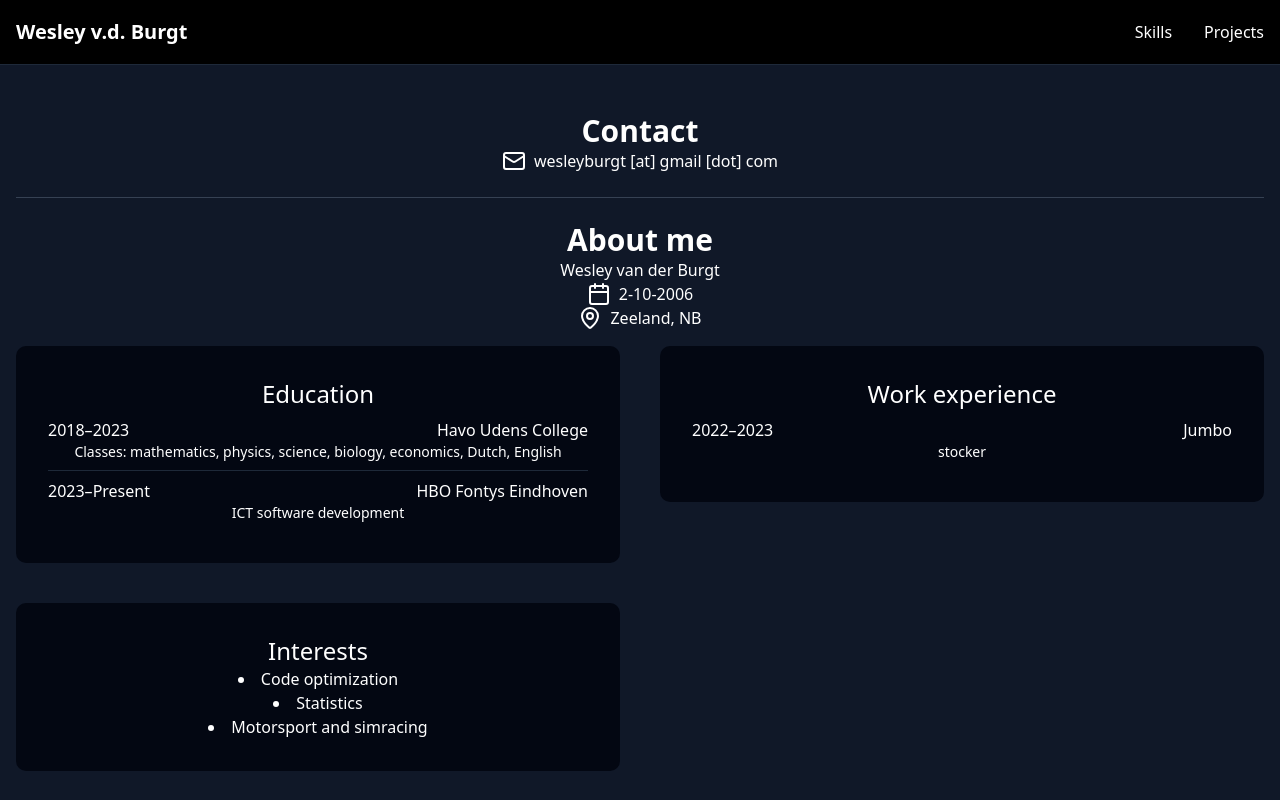
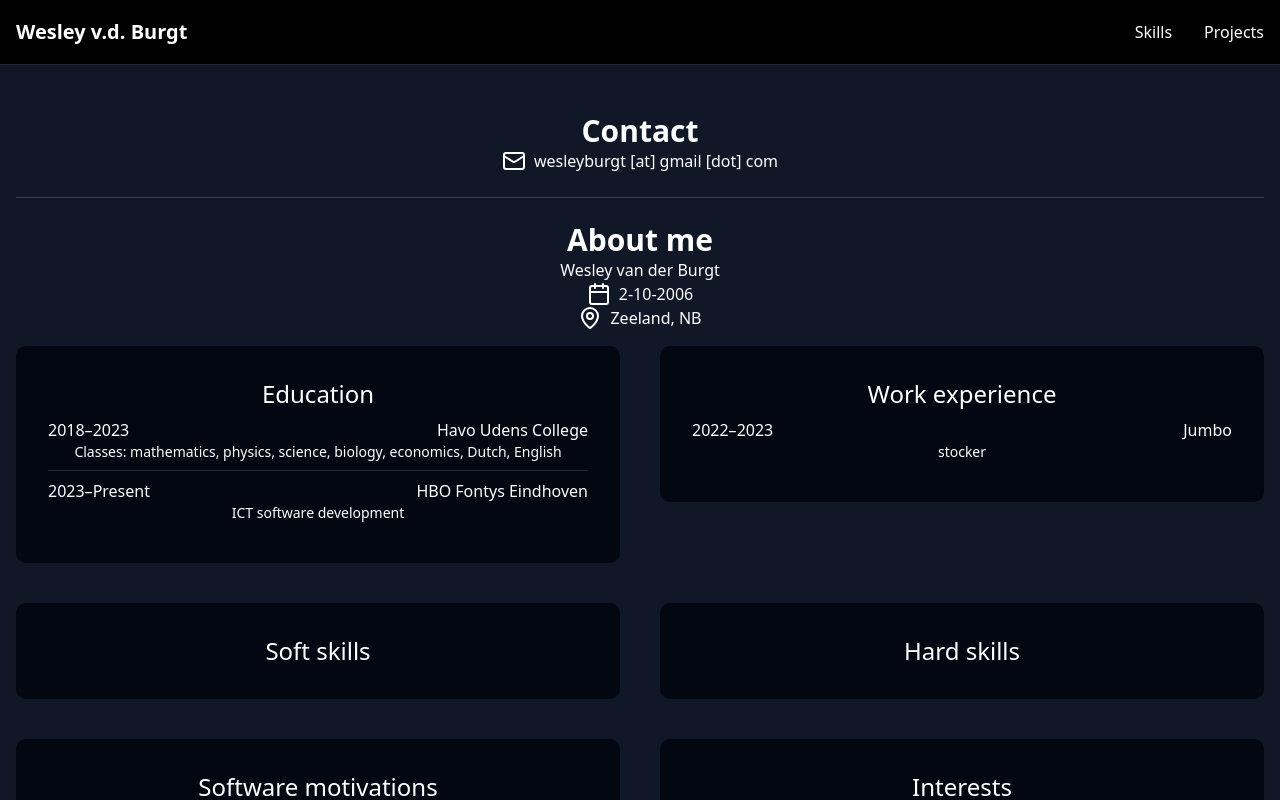
Before and after one commit to WesleyBurgt/cv, a Next.js app: page /cv/ in a window 1280 px wide. Built offline with nearby package versions, Linux system fonts and the light colour scheme.

Commit message:
Added more information sections to homepage

```diff
--- a/src/app/page.tsx
+++ b/src/app/page.tsx
@@ -31,10 +31,21 @@ export default function AboutMe() {
                 <ExperienceSection title="Work experience" items={WorkExperienceList} />
 
                 <div className="p-8 rounded-lg bg-gray-950 h-fit">
-                    <h2 className="text-2xl font-medium">Interests</h2>
+                    <h2 className="text-2xl font-medium">Soft skills</h2>
+                </div>
+                <div className="p-8 rounded-lg bg-gray-950 h-fit">
+                    <h2 className="text-2xl font-medium">Hard skills</h2>
+                </div>
+                <div className="p-8 rounded-lg bg-gray-950 h-fit">
+                    <h2 className="text-2xl font-medium">Software motivations</h2>
                     <li>Code optimization</li>
                     <li>Statistics</li>
-                    <li>Motorsport and simracing</li>
+                </div>
+                <div className="p-8 rounded-lg bg-gray-950 h-fit">
+                    <h2 className="text-2xl font-medium">Interests</h2>
+                    <li>Motorsport</li>
+                    <li>Simracing</li>
+                    <li>Birdkeeping</li>
                 </div>
             </div>
         </div>
```
